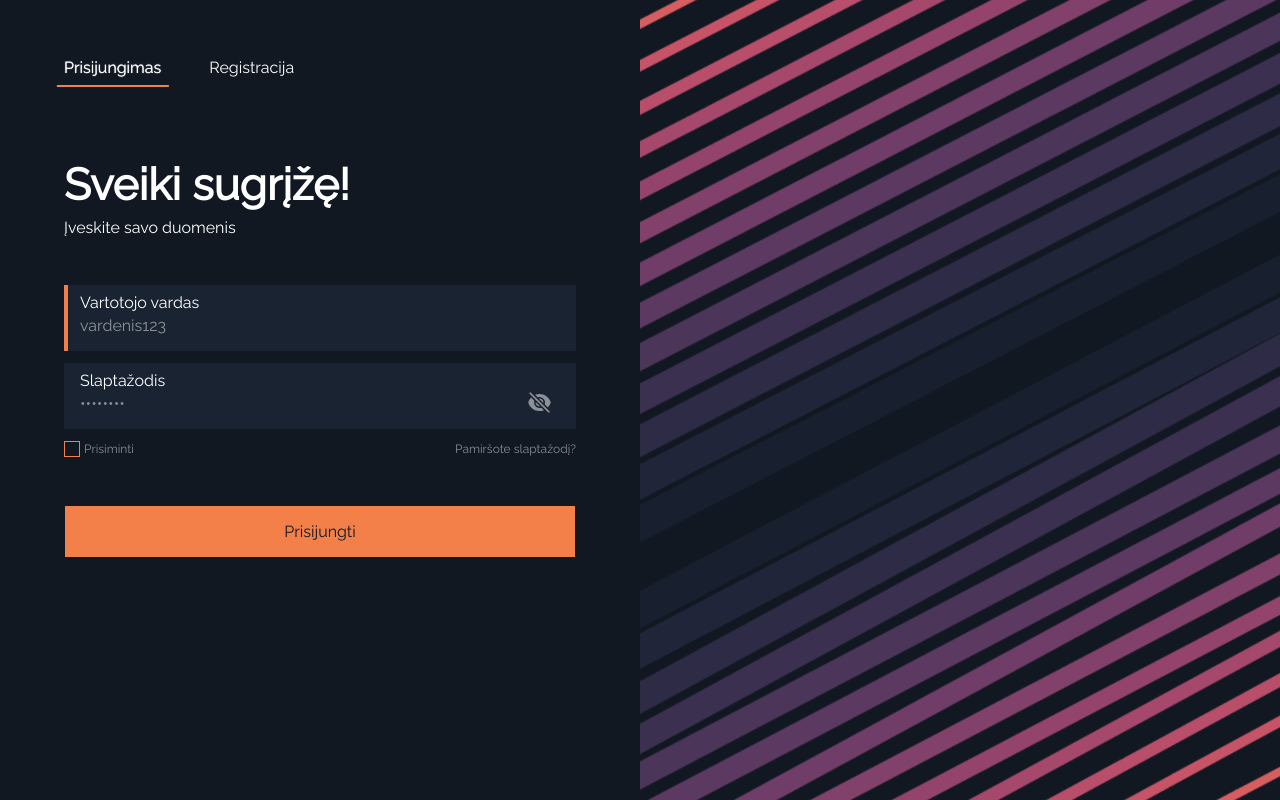
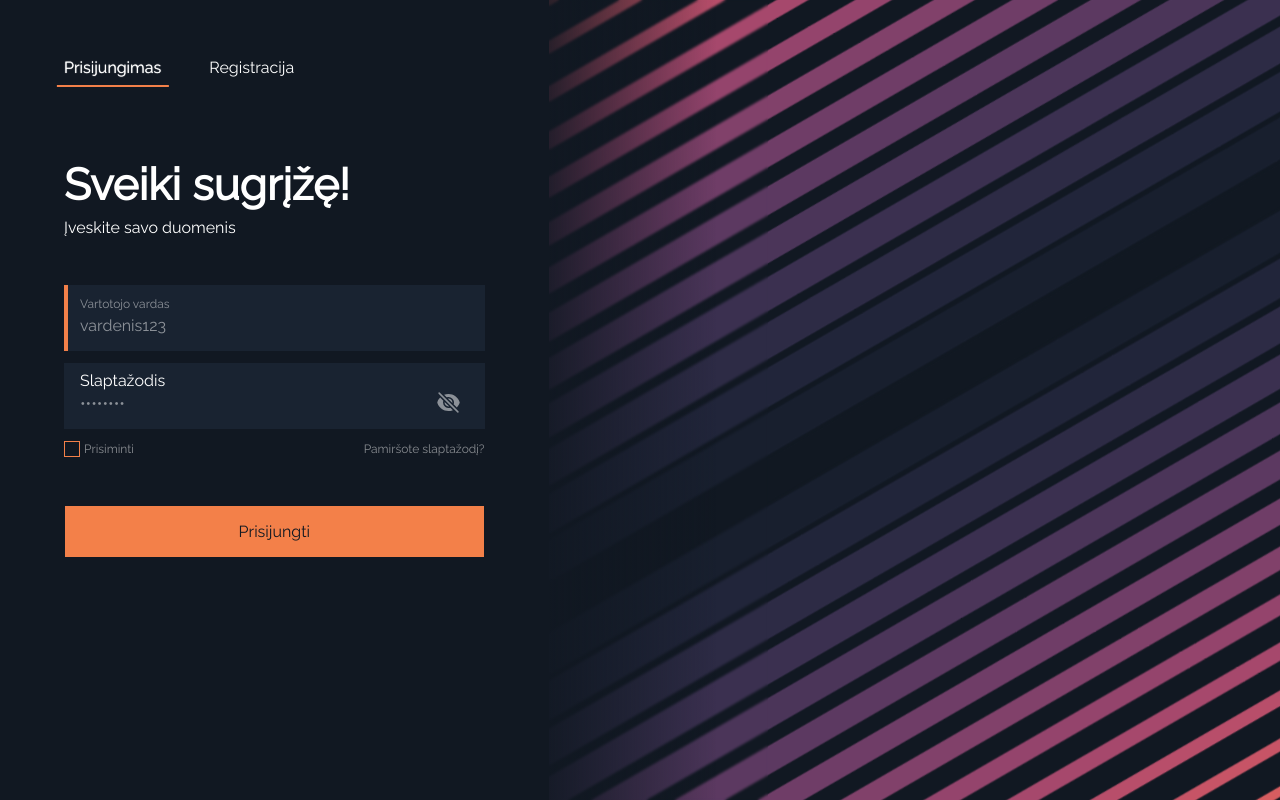
Before and after one commit to A-Kederys/Forms, a React (Vite) app in the folder Forms/: page / in a window 1280 px wide. Built offline with nearby package versions, Linux system fonts and the light colour scheme.

Commit message:
Added media query, blur for svg

```diff
--- a/Forms/src/App.jsx
+++ b/Forms/src/App.jsx
@@ -15,6 +15,7 @@ function App() {
         {activeForm === 'login' && <Login />}
         {activeForm === 'register' && <Register />}
       </div>
+      <div className={styles.blur}></div>
       <div  className={styles.block}>
         <BlockyRoad className={styles.blockyRoad}/>
       </div>
--- a/Forms/src/App.module.css
+++ b/Forms/src/App.module.css
@@ -1,25 +1,47 @@
 @import "./variables.css";
 
 .App {
-    background-color: var(--color-text);
-    display: flex;
+  background-color: var(--color-bg);
+  display: flex;
+  position: relative;
 }
 
 .formContainer {
-    display: flex;
-    flex-direction: column;
-    width: 100%;
+  display: flex;
+  flex-direction: column;
+  width: 75%;
+  z-index: 5;
+  position: relative;
+}
+
+.blur {
+  width: 20%;
+  background: linear-gradient(to right, var(--color-bg) 5%, rgba(255, 255, 255, 0) 80%);
+  height: 100%;
+  position: absolute;
+  right: 40%;
+  top: 0;
+  z-index: 3;
+  backdrop-filter: blur(1px);
 }
 
 .block {
-    width: 100vw;
-    height: 100vh;
-    overflow: hidden;
+  width: 100%;
+  min-height: 100vh;
+  overflow: hidden;
+  z-index: 0;
 }
 
 .blockyRoad {
     transform: scale(2.5) rotate(-75deg);
 }
+
+@media screen and (max-width: 830px) {
+  .block, .blur {
+    display: none;
+  }
+}
+
 
 svg {
     will-change: transform;
--- a/Forms/src/banners.jsx
+++ b/Forms/src/banners.jsx
@@ -7,7 +7,7 @@ const BlockyRoad = ({  className = "" }) => (
     viewBox="0 0 800 800"
     fill="currentColor"
     width="100%"
-    height="100%"
+    height="99vh"
     className={`${styles.blockyRoad} ${className}`}
 >
   <rect fill='#111822' width='100%' height='100%' />
--- a/Forms/src/components/Login/Login.jsx
+++ b/Forms/src/components/Login/Login.jsx
@@ -1,4 +1,4 @@
-import React, { useState } from 'react'
+import React, { useState, useEffect, useRef } from 'react'
 import styles from "./Login.module.css"
 import { EyeOpen, EyeClose } from "../../icons"
 
@@ -16,13 +16,32 @@ function Login() {
     setShowPassword(prevState => !prevState);
   };
 
+  const usernameRef = useRef(null);
+
+  useEffect(() => {
+    if (usernameRef.current) {
+      usernameRef.current.focus();
+    }
+
+    const inputGroups = document.querySelectorAll(`.${styles.inputGroup}`);
+
+    inputGroups.forEach((group) => {
+      const input = group.querySelector(`.${styles.input}`);
+      if (input && input.value !== "") {
+        group.classList.add(styles.hasContent);
+      } else {
+        group.classList.remove(styles.hasContent);
+      }
+    });
+  }, []);
+
   return (
     <section className={styles.container}>
       <h2 className={styles.heading}>Sveiki sugrįžę!</h2>
       <p className={styles.subheading}>Įveskite savo duomenis</p>
 
       <form className={styles.form}>
-        <div className={styles.inputGroup}>
+        <div className={`${styles.inputGroup} ${username ? styles.hasContent : ""}`}>
           <label
             className={`${styles.label} ${username ? styles.labelFilled : ''}`}
             htmlFor="username"
@@ -37,10 +56,11 @@ function Login() {
             value={username}
             onChange={(e) => setUserame(e.target.value)}
             autoComplete="off"
+            ref={usernameRef}
           />
         </div>
 
-        <div className={styles.inputGroup}>
+        <div className={`${styles.inputGroup} ${password ? styles.hasContent : ""}`}>
         <label
             className={`${styles.label} ${password ? styles.labelFilled : ''}`}
             htmlFor="password"
--- a/Forms/src/components/Login/Login.module.css
+++ b/Forms/src/components/Login/Login.module.css
@@ -60,10 +60,15 @@
     padding: 8px 0px 0px 12px;
     margin-bottom: 12px;
     border-left: 4px solid transparent;
+    transition: border 0.3s ease;
   }
 
-  .inputGroup:first-of-type {
+  .inputGroup.hasContent {
     border-left: 4px solid var(--color-primary);
+  }
+
+  .inputGroup:focus-within {
+    border-left: 4px solid var(--color-primary); /* Add border when inputGroup is focused */
   }
 
   .inputGroup:focus-within .label,
@@ -161,6 +166,7 @@
     cursor: pointer;
     transition: 0.3s;
     border: 1px  solid var(--color-bg);
+    margin-bottom: 24px;
   }
 
   .loginButton:hover {
@@ -168,3 +174,14 @@
     background-color: transparent;
     color: var(--color-primary)
   }
+
+  @media screen and (max-width: 830px) {
+    body {
+      background-color: var(--color-bg);
+      overflow-x: hidden;
+    }
+
+    .container {
+      width: 100vw;
+    }
+  }
--- a/Forms/src/components/Navbar/Navbar.module.css
+++ b/Forms/src/components/Navbar/Navbar.module.css
@@ -7,6 +7,7 @@
   background-color: var(--color-bg);
   padding-top: 48px;
   width: 100%;
+  z-index: 999;
 
 }
 .navItems {
--- a/Forms/src/components/Register/Register.jsx
+++ b/Forms/src/components/Register/Register.jsx
@@ -1,4 +1,4 @@
-import React, { useState } from 'react'
+import React, { useState, useEffect, useRef } from 'react'
 import styles from "./Register.module.css"
 import { EyeOpen, EyeClose } from "../../icons"
 
@@ -17,6 +17,26 @@ function Register() {
     setShowPassword(prevState => !prevState);
   };
 
+  const usernameRef = useRef(null);
+
+  useEffect(() => {
+    // Focus the username input when the component mounts
+    if (usernameRef.current) {
+      usernameRef.current.focus();
+    }
+
+    // Add border-left to .inputGroup when there is content in input
+    const inputGroups = document.querySelectorAll(`.${styles.inputGroup}`);
+
+    inputGroups.forEach((group) => {
+      const input = group.querySelector(`.${styles.input}`);
+      if (input && input.value !== "") {
+        group.classList.add(styles.hasContent);
+      } else {
+        group.classList.remove(styles.hasContent);
+      }
+    });
+  }, []);
 
   return (
     <section className={styles.container}>
@@ -24,7 +44,7 @@ function Register() {
       <p className={styles.subheading}>Įveskite norimus duomenis</p>
 
       <form className={styles.form}>
-        <div className={styles.inputGroup}>
+        <div className={`${styles.inputGroup} ${username ? styles.hasContent : ""}`}>
           <label
             className={`${styles.label} ${username ? styles.labelFilled : ''}`}
             htmlFor="username"
@@ -39,10 +59,11 @@ function Register() {
             value={username}
             onChange={(e) => setUserame(e.target.value)}
             autoComplete="off"
+            ref={usernameRef}
           />
         </div>
 
-        <div className={styles.inputGroup}>
+        <div className={`${styles.inputGroup} ${password ? styles.hasContent : ""}`}>
         <label
             className={`${styles.label} ${password ? styles.labelFilled : ''}`}
             htmlFor="password"
@@ -69,7 +90,7 @@ function Register() {
           </div>
         </div>
 
-        <div className={styles.inputGroup}>
+        <div className={`${styles.inputGroup} ${confirmPassword ? styles.hasContent : ""}`}>
           <label
             className={`${styles.label} ${confirmPassword ? styles.labelFilled : ''}`}
             htmlFor="confirmPassword"
--- a/Forms/src/components/Register/Register.module.css
+++ b/Forms/src/components/Register/Register.module.css
@@ -1,6 +1,4 @@
 @import "../../variables.css";
-
-
 
 .container {
     display: flex;
@@ -60,9 +58,14 @@
     padding: 8px 0px 0px 12px;
     margin-bottom: 12px;
     border-left: 4px solid transparent;
+    transition: border 0.3s ease;
   }
 
-  .inputGroup:first-of-type {
+  .inputGroup.hasContent {
+    border-left: 4px solid var(--color-primary);
+  }
+
+  .inputGroup:focus-within {
     border-left: 4px solid var(--color-primary);
   }
 
@@ -104,7 +107,8 @@
     cursor: pointer;
     transition: 0.3s;
     border: 1px  solid var(--color-bg);
-    margin-top:  48px;
+    margin-top:  24px;
+    margin-bottom: 24px;
   }
 
   .loginButton:hover {
@@ -112,3 +116,14 @@
     background-color: transparent;
     color: var(--color-primary)
   }
+
+  @media screen and (max-width: 830px) {
+    body {
+      background-color: var(--color-bg);
+      overflow-x: hidden;
+    }
+
+    .container {
+      width: 100vw;
+    }
+  }
```
